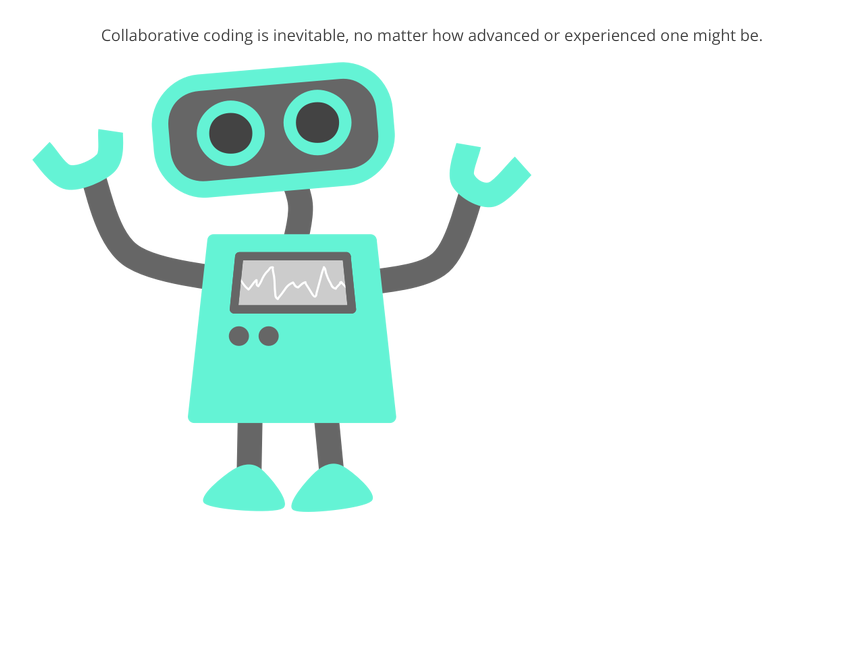
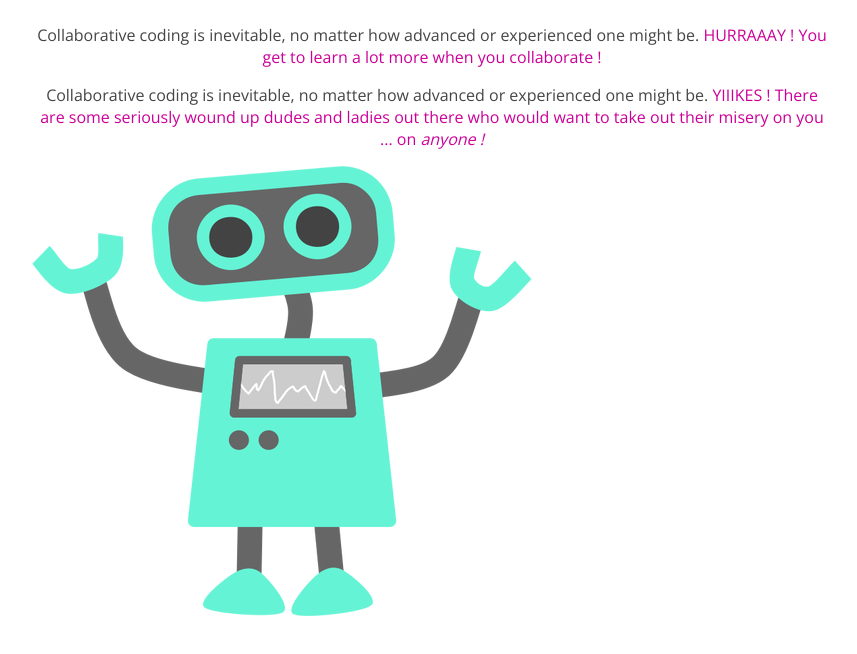
Before and after one commit to CyberLord-Alpha/105-project, a plain HTML site: page 105-project-master/index.html in a window 1280 px wide. Shown: the part 146-800 px from the top of the page, without its empty margins (208-1065 px from the left). Drawn offline with nearby package versions, Linux system fonts and the light colour scheme.

Commit message:
skillcrush revision after autumn absence

```diff
--- a/105-project-master/css/style.css
+++ b/105-project-master/css/style.css
@@ -17,3 +17,7 @@ section h1 {
 section p {
 	font: 16px 'Open Sans';
 }
+
+section p span {
+	color: #cc0099;
+}
--- a/105-project-master/index.html
+++ b/105-project-master/index.html
@@ -10,7 +10,12 @@
 	<section>
 		<h1>Git, GitHub & the Command Line - the Basics</h1>
 		<p>Collaborative coding is inevitable, no matter how advanced or experienced
-			one might be.
+			one might be. <span>HURRAAAY ! You get to learn a lot more when you collaborate !</span>
+		</p>
+
+		<p> Collaborative coding is inevitable, no matter how advanced or experienced
+			one might be. <span>YIIIKES ! There are some seriously wound up dudes and ladies out
+			there who would want to take out their misery on you ... on <i>anyone !</i></span>
 		</p>
 		<img src="img/happy-blue-robot.png">
 	</section>
```
